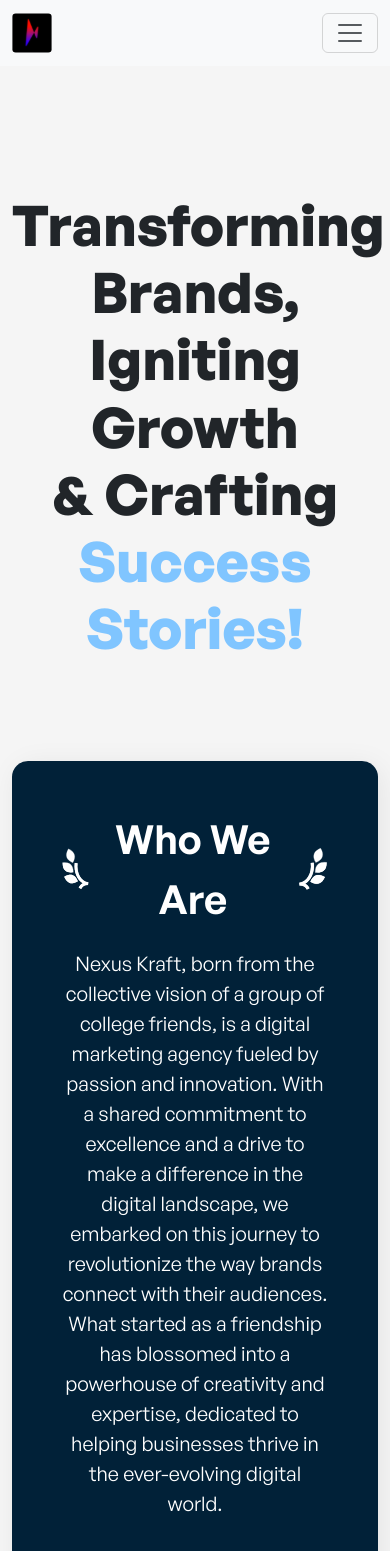
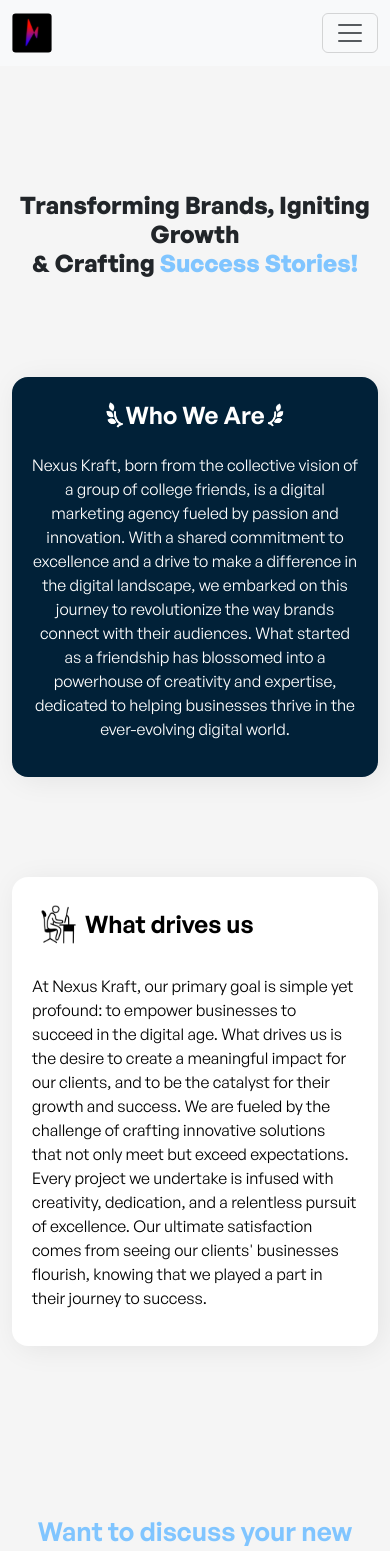
Before and after one commit to VBsaini/NexusKraft, a React (Create React App) app: page /about in a window 390 px wide. Shown: the top 1551 px of the page. Built offline with nearby package versions, Linux system fonts and the light colour scheme.

Commit message:
about page res done

```diff
--- a/src/App.js
+++ b/src/App.js
@@ -1,4 +1,4 @@
-import { BrowserRouter, Routes, Route } from "react-router-dom";
+import { HashRouter, Routes, Route, BrowserRouter } from "react-router-dom";
 
 import "./App.css";
 import "./fonts/css/general-sans.css";
@@ -13,9 +13,9 @@
     <div className="App">
       <Navbar />
       <div className="websiteContainer">
-        <BrowserRouter>
+        <BrowserRouter basename={`/${process.env.PUBLIC_URL}`}>
           <Routes>
-            <Route path="/" element={<Home />} />
+            <Route path="" element={<Home />} />
             <Route path="/about" element={<AboutUs />} />
           </Routes>
         </BrowserRouter>
--- a/src/Responsive.css
+++ b/src/Responsive.css
@@ -26,8 +26,18 @@
   .servicesContainer h3 {
     font-size: 16px !important;
   }
+  .aboutUsHeading {
+    font-size: 50px !important;
+  }
 }
 @media screen and (max-width: 950px) {
+  .aboutUsHeading {
+    font-size: 35px !important;
+  }
+  .whoWeAreHeadingContainer p,
+  .whatDrivesUsHeadingContainer p {
+    font-size: 30px !important;
+  }
   .servicesContainer h3 {
     font-size: 12px !important;
   }
@@ -68,6 +78,13 @@
   }
 }
 @media screen and (max-width: 770px) {
+  .aboutUsHeading {
+    font-size: 38px !important;
+  }
+  .whoWeAreTextContainer p,
+  .whatDrivesUsTextContainer p {
+    font-size: 16px !important;
+  }
   .subscriptionCardContainer .row {
     margin: 0 !important;
     flex-direction: column !important;
@@ -206,6 +223,9 @@
 }
 
 @media screen and (max-width: 550px) {
+  .aboutUsHeading {
+    font-size: 34px !important;
+  }
   .servicesContainer .col:first-of-type {
     border-top: 0px solid #606060;
     padding-top: 0px !important;
@@ -258,6 +278,9 @@
 }
 
 @media screen and (max-width: 475px) {
+  .aboutUsHeading {
+    font-size: 32px !important;
+  }
   .footerContentContainer p {
     font-size: 32px !important;
   }
@@ -285,9 +308,25 @@
   .schedule-call-container p {
     font-size: 16px !important;
   }
+  .whoWeAreContainer {
+    padding: 20px !important;
+  }
+  .whatDrivesUsContainer {
+    padding: 20px !important;
+  }
 }
 
 @media screen and (max-width: 400px) {
+  .whoWeAreHeadingContainer p,
+  .whatDrivesUsHeadingContainer p {
+    font-size: 24px !important;
+  }
+  .WWAicon {
+    width: 20px !important;
+  }
+  .aboutUsHeading {
+    font-size: 24px !important;
+  }
   .HeroStack {
     gap: 0.5rem !important;
   }
@@ -341,6 +380,9 @@
 }
 
 @media screen and (max-width: 340px) {
+  .aboutUsHeading {
+    font-size: 20px !important;
+  }
   .projectContainer {
     width: 90% !important;
   }
--- a/src/components/common/Navbar.js
+++ b/src/components/common/Navbar.js
@@ -27,7 +27,7 @@
           <Navbar.Toggle aria-controls="basic-navbar-nav" />
           <Navbar.Collapse id="basic-navbar-nav">
             <Nav className="ms-auto me-auto">
-              <Nav.Link href="/">
+              <Nav.Link href="#/">
                 <img
                   src={homeNavIcon}
                   width="15"
@@ -37,10 +37,38 @@
                 />
                 Home
               </Nav.Link>
-              <Nav.Link href="#Work">Our Work</Nav.Link>
-              <Nav.Link href="/about">About</Nav.Link>
-              <Nav.Link href="#Services">Our Services</Nav.Link>
-              <Nav.Link href="#Contact">Contact</Nav.Link>
+              <Nav.Link
+                onClick={(e) => {
+                  document
+                    .getElementById("Work")
+                    .scrollIntoView({ behavior: "smooth" });
+                }}
+              >
+                Our Work
+              </Nav.Link>
+              <Nav.Link href="#/about">About</Nav.Link>
+              <Nav.Link
+                onClick={(e) => {
+                  if (window.location.href.split("#")[1] == "/about") {
+                    window.location.href = "#/";
+                  }
+                  // window.location.href.split("#")[1] == "/about"
+                  document
+                    .getElementById("Services")
+                    .scrollIntoView({ behavior: "smooth" });
+                }}
+              >
+                Our Services
+              </Nav.Link>
+              <Nav.Link
+                onClick={(e) => {
+                  document
+                    .getElementById("Contact")
+                    .scrollIntoView({ behavior: "smooth" });
+                }}
+              >
+                Contact
+              </Nav.Link>
             </Nav>
             <Button variant="success" className="NavbarGITBtn">
               Get In Touch
--- a/src/components/pages/AboutUs/AboutUs.css
+++ b/src/components/pages/AboutUs/AboutUs.css
@@ -65,6 +65,7 @@
 }
 .whatDrivesUsHeadingContainer {
   margin-bottom: 24px;
+  align-items: center;
   display: flex;
 }
 .whatDrivesUsTextContainer p {
--- a/src/components/pages/AboutUs/AboutUs.js
+++ b/src/components/pages/AboutUs/AboutUs.js
@@ -35,7 +35,7 @@
         <div className="whatDrivesUsContainer">
           <div className="whatDrivesUsHeadingContainer">
             <img className="WDUicon" src={WDUicon} />
-            <p>Who We Are</p>
+            <p>What drives us</p>
           </div>
           <div className="whatDrivesUsTextContainer">
             <p>
```
Also changed, not shown: package.json (+5 -4 lines).
